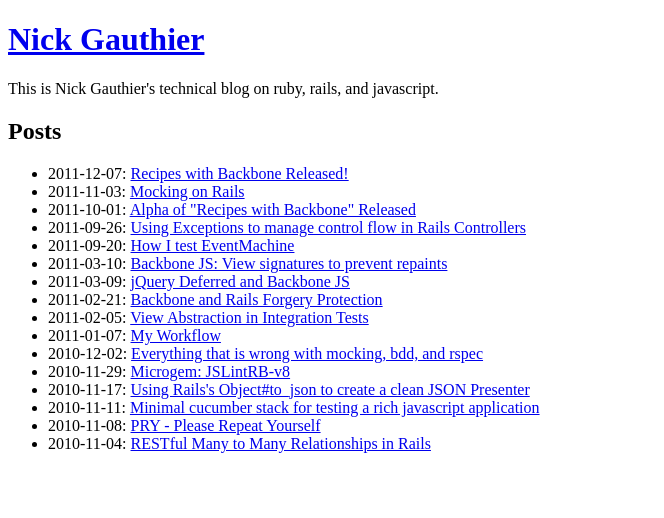
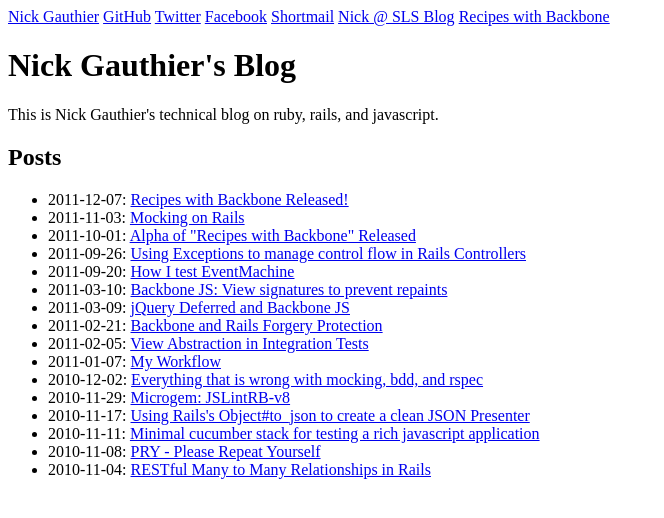
Before and after one commit to ngauthier/ngauthier.github.com, a Jekyll site: the page built from index.html, in a window 1280 px wide. Shown: the top 518 px of the page, without its empty margins (0-664 px from the left). Built offline with Jekyll 4.4.1, drawn with Linux system fonts in a browser that asks for light colours.

Commit message:
header links

```diff
--- a/_layouts/default.html
+++ b/_layouts/default.html
@@ -21,6 +21,15 @@
     </script>
   </head>
   <body>
+    <nav>
+      <a href='/'>Nick Gauthier</a>
+      <a href='http://github.com/ngauthier'>GitHub</a>
+      <a href='http://twitter.com/ngauthier'>Twitter</a>
+      <a href='http://facebook.com/ngauthier'>Facebook</a>
+      <a href='http://shortmail.com/ngauthier'>Shortmail</a>
+      <a href='http://blog.smartlogicsolutions.com/author/ngauthier/'>Nick @ SLS Blog</a>
+      <a href='http://recipeswithbackbone.com'>Recipes with Backbone</a>
+    </nav>
     {{ content }}
   </body>
 </html>
--- a/_layouts/post.html
+++ b/_layouts/post.html
@@ -1,8 +1,7 @@
 ---
 layout: default
 ---
-<div class='post'>
-  <h2><a href="/">Nick Gauthier</a></h2>
+<article>
   <h1><a href="{{page.url}}">{{page.title}}</a></h1>
   {{ content }}
   <div id="disqus_thread"></div>
@@ -16,4 +15,4 @@ layout: default
   </script>
   <noscript>Please enable JavaScript to view the <a href="http://disqus.com/?ref_noscript">comments powered by Disqus.</a></noscript>
   <a href="http://disqus.com" class="dsq-brlink">blog comments powered by <span class="logo-disqus">Disqus</span></a>
-</div>
+</article>
--- a/index.html
+++ b/index.html
@@ -2,7 +2,7 @@
 layout: default
 title: Nick Gauthier
 ---
-<h1><a href="/">Nick Gauthier</a></h1>
+<h1>Nick Gauthier's Blog</h1>
 <p>This is Nick Gauthier's technical blog on ruby, rails, and javascript.</p>
 <h2>Posts</h2>
 <ul class='posts'>
```
Also changed, not shown: README.md.
